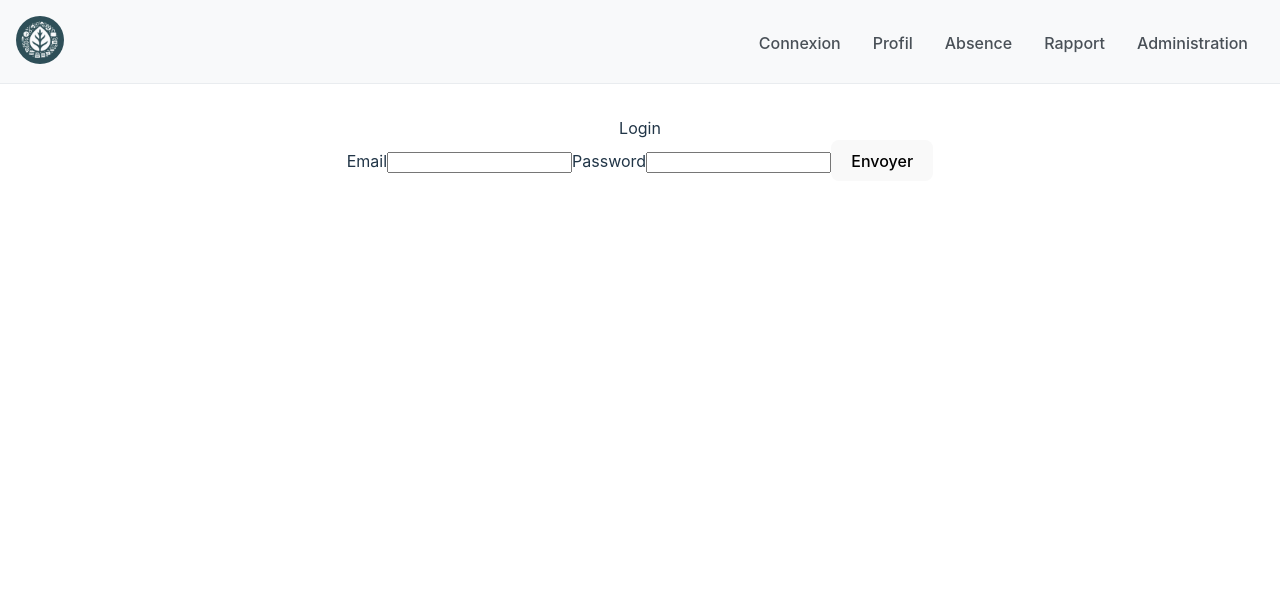
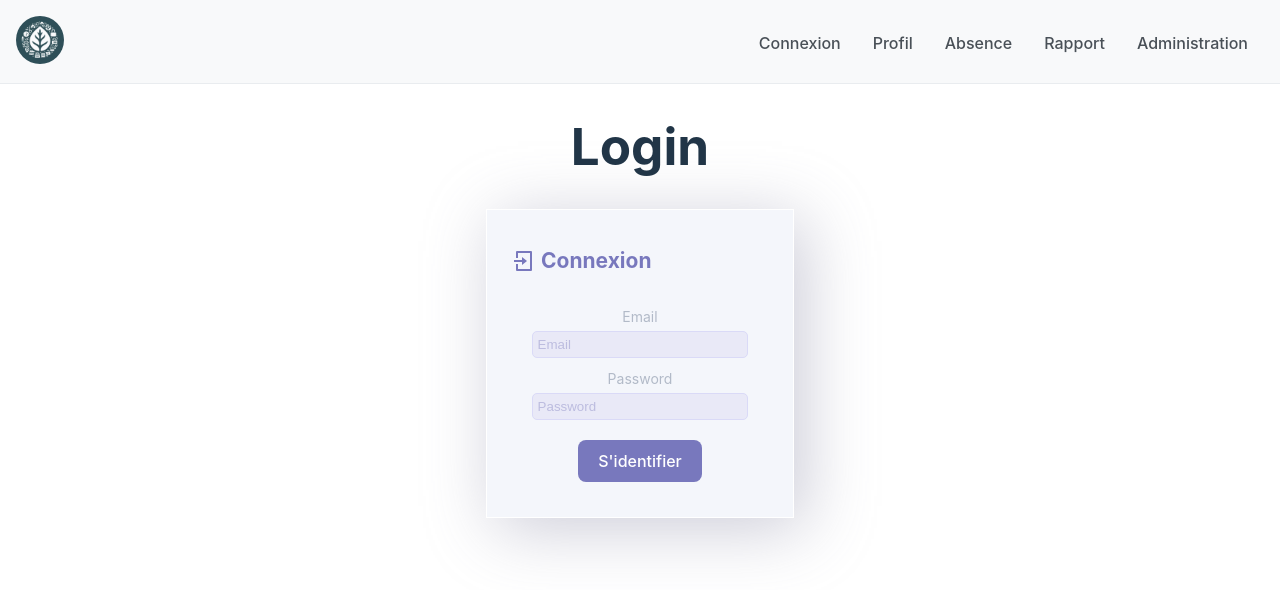
Before and after one commit to diginamic-projet-final-gp4/projet_final_gcjf, a React (Vite) app in the folder frontend/: page / in a window 1280 px wide. Shown: the top 590 px of the page. Built offline with nearby package versions, Linux system fonts and the light colour scheme.

Commit message:
Change login page

```diff
--- a/frontend/src/pages/Login/Login.css
+++ b/frontend/src/pages/Login/Login.css
@@ -1,9 +1,83 @@
-.test {
+#login-form {
   display: flex;
-  flex-flow: wrap column;
-  gap: 24px;
-  justify-content: space-between;
-  padding: 24px;
-  border: 1px solid var(--black);
-  border-radius: 12px;
+  flex-direction: column;
+  flex-wrap: nowrap;
+  align-items: stretch;
+  width: 20%;
+  height: 30%;
+  margin: 0 auto;
 }
+
+.card {
+  width: 190px;
+  height: 254px;
+  background: #f4f6fb;
+  border: 1px solid white;
+  box-shadow: 10px 10px 64px 0px rgba(180, 180, 207, 0.75);
+  -webkit-box-shadow: 10px 10px 64px 0px rgba(186, 186, 202, 0.75);
+  -moz-box-shadow: 10px 10px 64px 0px rgba(208, 208, 231, 0.75);
+}
+
+.form {
+  padding: 25px;
+}
+
+.card_header {
+  display: flex;
+  align-items: center;
+}
+
+.card svg {
+  color: #7878bd;
+  margin-bottom: 20px;
+  margin-right: 5px;
+}
+
+.form_heading {
+  padding-bottom: 20px;
+  font-size: 21px;
+  color: #7878bd;
+}
+
+.field {
+  padding-bottom: 10px;
+}
+
+input {
+  border-radius: 5px;
+  background-color: #e9e9f7;
+  padding: 5px;
+  width: 80%;
+  color: #7a7ab3;
+  border: 1px solid #dadaf7;
+}
+
+input:focus-visible {
+  outline: 1px solid #aeaed6;
+}
+
+input::placeholder {
+  color: #bcbcdf;
+}
+
+label {
+  color: #b2bac8;
+  font-size: 14px;
+  display: block;
+  padding-bottom: 4px;
+}
+
+button {
+  background-color: #7878bd !important;
+  margin-top: 10px;
+  font-size: 14px;
+  padding: 7px 12px;
+  height: auto;
+  font-weight: 500;
+  color: white;
+  border: none;
+}
+
+button:hover {
+  background-color: #5f5f9c !important;
+}
--- a/frontend/src/pages/Login/Login.jsx
+++ b/frontend/src/pages/Login/Login.jsx
@@ -1,74 +1,113 @@
-import './Login.css';
-import { useRef, useState, useContext } from 'react';
-import { useNavigate } from 'react-router-dom'
+import "./Login.css";
+import { useRef, useState, useContext } from "react";
+import { useNavigate } from "react-router-dom";
 
-import { UserContext } from '../../model/utils/context/UserContext';
-
+import { UserContext } from "../../model/utils/context/UserContext";
 
 export default function Login() {
-	const navigate = useNavigate()
-    const formRef = useRef()
-    const inputs = useRef([])
-    const [validation, setValidation] = useState("")
-	const { signIn } = useContext(UserContext)
+  const navigate = useNavigate();
+  const formRef = useRef();
+  const inputs = useRef([]);
+  const [validation, setValidation] = useState("");
+  const { signIn } = useContext(UserContext);
 
   function resetAll() {
-		inputs.current = []
+    inputs.current = [];
   }
 
-    const addInputs = el => {
+  const addInputs = (el) => {
     if (el && !inputs.current.includes(el)) {
-			inputs.current.push(el)
+      inputs.current.push(el);
     }
-	}
+  };
 
   const handleForm = async (e) => {
-		e.preventDefault()
-		if ((inputs.current[1].value.length || inputs.current[2].value.length) < 6) {
+    e.preventDefault();
+    if (
+      (inputs.current[1].value.length || inputs.current[2].value.length) < 6
+    ) {
       //pseudo validation côté front
-			setValidation("6 chars min")
-			return
+      setValidation("Le mot de passe doit contenir au moins 6 caractères");
+      setTimeout(() => {
+        setValidation("");
+      }, 7000);
+      return;
     }
 
     try {
-			await signIn(
-				inputs.current[0].value,
-				inputs.current[1].value
-			)
+      await signIn(inputs.current[0].value, inputs.current[1].value);
 
       // setValidation("")
-			navigate("/admin/home")
-
+      navigate("/admin/home");
     } catch (e) {
       // if(e.code === "auth/invalid-email") {
       // 	setValidation("Error in email")
       // }
-			setValidation("Error, email or password incorrect")
+      setValidation("Error, email or password incorrect");
     }
 
-		resetAll()
-	}
+    resetAll();
+  };
 
   return (
     <>
-            <div>Login</div>
-            <form ref={formRef} onSubmit={handleForm}>
-                <label htmlFor='email'>
-                    Email
-                </label>
-                <input ref={addInputs} type="email" name='email' />
+      <h1>Login</h1>
+      {/* <form >
+        <label htmlFor="email">Email</label>
+        <input ref={addInputs} type="email" name="email" />
 
-                <label htmlFor='password'>
-                    Password
-                </label>
-                <input ref={addInputs} type="password" name='password' />
-                {
-							validation !== "" && (
-								<p>{validation}</p>
-							)
-						}
-                <button type='submit'>Envoyer</button>
+        <label htmlFor="password">Password</label>
+        <input ref={addInputs} type="password" name="password" />
+        {validation !== "" && <p>{validation}</p>}
+        <button type="submit">Envoyer</button>
+      </form> */}
+
+      <form
+        className="form card"
+        ref={formRef}
+        onSubmit={handleForm}
+        id="login-form"
+      >
+        <div className="card_header">
+          <svg
+            xmlns="http://www.w3.org/2000/svg"
+            viewBox="0 0 24 24"
+            width="24"
+            height="24"
+          >
+            <path fill="none" d="M0 0h24v24H0z"></path>
+            <path
+              fill="currentColor"
+              d="M4 15h2v5h12V4H6v5H4V3a1 1 0 0 1 1-1h14a1 1 0 0 1 1 1v18a1 1 0 0 1-1 1H5a1 1 0 0 1-1-1v-6zm6-4V8l5 4-5 4v-3H2v-2h8z"
+            ></path>
+          </svg>
+          <h1 className="form_heading">Connexion</h1>
+        </div>
+        <div className="field">
+          <label htmlFor="email">Email</label>
+          <input
+            ref={addInputs}
+            type="email"
+            name="email"
+            id="email"
+            placeholder="Email"
+          />
+        </div>
+        <div className="field">
+          <label htmlFor="password">Password</label>
+          <input
+            ref={addInputs}
+            type="password"
+            name="password"
+            id="password"
+            placeholder="Password"
+          />
+        </div>
+        {validation !== "" && <p>{validation}</p>}
+        <div className="field">
+          <button type="submit">S&apos;identifier</button>
+        </div>
       </form>
     </>
-    )
+  );
 }
```
Lines whose indentation alone changed are shown as unchanged.
